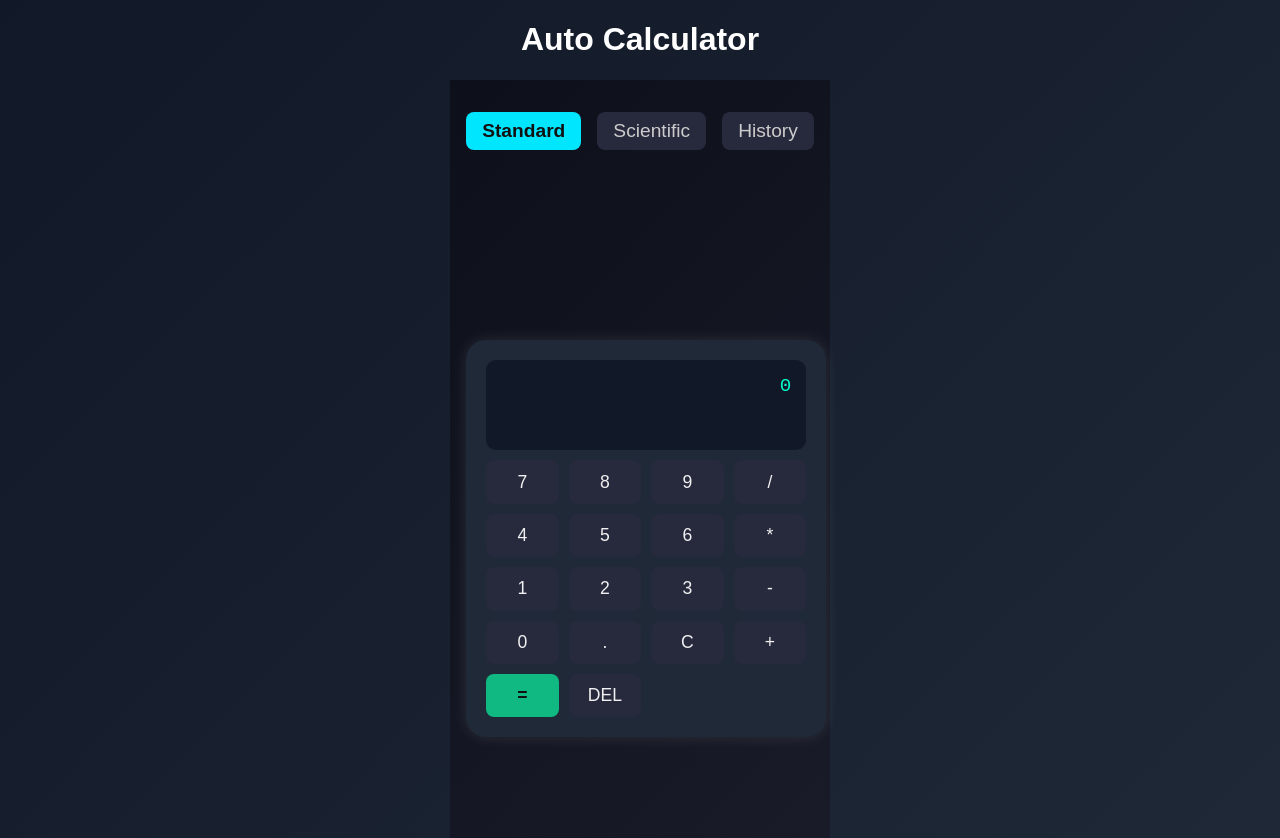
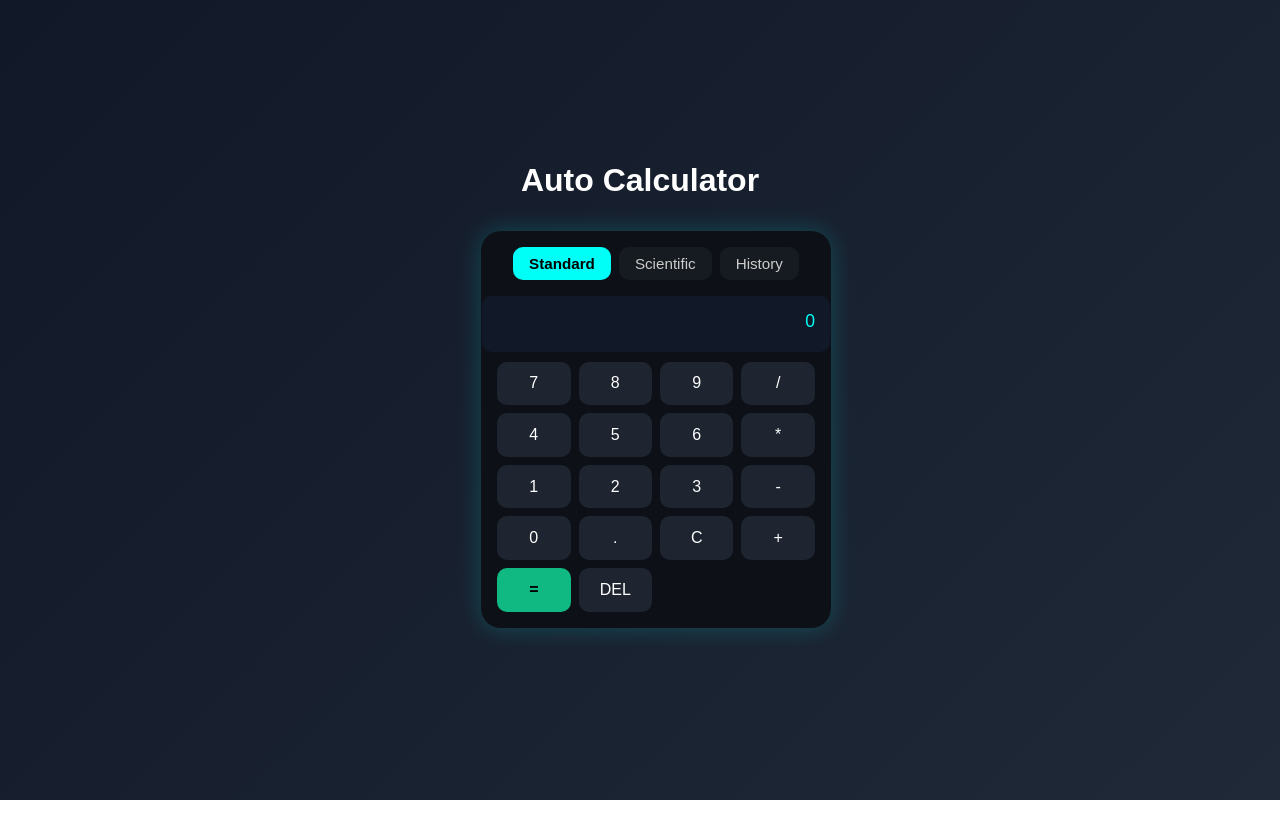
Before and after one commit to tahseen-fathima98/smart-calculator-frontend, a React (Vite) app: page / in a window 1280 px wide. Shown: the top 838 px of the page. After the commit the page ends 800 px from the top, so only its background shows below. Built offline with nearby package versions, Linux system fonts and the light colour scheme.

Commit message:
made the design a bit more clean

```diff
--- a/src/components/Calculator.css
+++ b/src/components/Calculator.css
@@ -1,105 +1,114 @@
-.calculator-wrapper {
+.calculator-container {
+  background: #0d1117;
+  color: #00fff7;
+  width: 100%;
+  max-width: 340px;
+  margin: 2rem auto;
+  padding: 1rem;
+  border-radius: 20px;
+  box-shadow: 0 0 25px rgba(0, 255, 255, 0.2);
   display: flex;
   flex-direction: column;
   align-items: center;
-  min-height: 100vh;
-  background: linear-gradient(135deg, #0d0f1a, #1a1c2a);
-  color: #e0e0e0;
-  padding: 2rem 1rem;
-  font-family: "Poppins", sans-serif;
 }
 
-.mode-tabs {
+/* Mode buttons inside calculator */
+.mode-switch {
   display: flex;
-  gap: 1rem;
+  gap: 0.5rem;
   margin-bottom: 1rem;
 }
 
 .mode-btn {
-  background: #27293d;
+  padding: 0.5rem 1rem;
+  background: #161b22;
+  border: none;
+  border-radius: 10px;
   color: #ccc;
-  border: none;
-  border-radius: 8px;
-  padding: 0.5rem 1rem;
   cursor: pointer;
-  transition: 0.3s;
+  font-size: 0.95rem;
+  transition: 0.2s;
 }
 
 .mode-btn.active {
-  background: #00e6ff;
-  color: #111;
+  background: #00fff7;
+  color: #000;
   font-weight: bold;
 }
 
-.mode-btn:hover {
-  transform: scale(1.05);
+.display {
+  background: #161b22;
+  padding: 1rem;
+  width: 100%;
+  border-radius: 10px;
+  text-align: right;
+  margin-bottom: 1rem;
+  word-wrap: break-word;
 }
 
-.calculator {
-  background: #1e1e2f;
-  border-radius: 1rem;
-  padding: 1rem;
-  box-shadow: 0 0 20px rgba(0, 255, 255, 0.3);
-  max-width: 360px;
+.expression {
+  font-size: 1.1rem;
+  color: #00fff7;
+}
+
+.result {
+  margin-top: 0.3rem;
+}
+
+.final-result {
+  font-size: 1.5rem;
+  font-weight: bold;
+  color: #00ffa2;
+}
+
+/* Loader animation */
+.loader {
+  font-size: 0.9rem;
+  color: #888;
+  animation: blink 1s infinite ease-in-out;
+}
+
+@keyframes blink {
+  0%, 100% {
+    opacity: 0.5;
+  }
+  50% {
+    opacity: 1;
+  }
+}
+
+/* Button grid layout */
+.buttons-grid {
+  display: grid;
+  grid-template-columns: repeat(4, 1fr);
+  gap: 0.5rem;
   width: 100%;
 }
 
-.display {
-  background: #0e0e1a;
-  border-radius: 0.5rem;
-  padding: 1rem;
-  text-align: right;
-  margin-bottom: 1rem;
-  font-family: monospace;
-  color: #00e6ff;
-  min-height: 60px;
-}
-
-.expression {
-  font-size: 1.2rem;
-}
-
-.result {
-  font-size: 1.5rem;
-  color: #0aff9d;
-}
-
-.buttons {
-  display: grid;
-  grid-template-columns: repeat(4, 1fr);
-  gap: 0.6rem;
-}
-
 .btn {
-  background: #27293d;
+  background: #1e2530;
   border: none;
-  color: #f0f0f0;
-  font-size: 1.1rem;
-  border-radius: 0.5rem;
-  padding: 0.7rem;
+  border-radius: 10px;
+  padding: 0.8rem;
+  color: #fff;
+  font-size: 1rem;
   cursor: pointer;
-  transition: all 0.2s;
+  transition: 0.2s;
 }
 
 .btn:hover {
-  background: #00e6ff;
-  color: #111;
-  transform: scale(1.05);
+  background: #00fff744;
 }
 
 .equal {
-  background: #0aff9d;
-  color: #111;
+  background: #00bfa5;
+  color: #000;
   font-weight: bold;
 }
 
 .history-panel {
-  background: #1b1b29;
-  border-radius: 1rem;
   width: 100%;
-  max-width: 360px;
-  padding: 1rem;
-  box-shadow: 0 0 15px rgba(0, 255, 255, 0.1);
+  text-align: left;
 }
 
 .history-header {
@@ -109,25 +118,56 @@
 }
 
 .clear-btn {
-  background: #ff5c5c;
+  background: #ff5555;
+  border: none;
+  border-radius: 6px;
   color: white;
-  border: none;
-  border-radius: 0.3rem;
-  padding: 0.3rem 0.6rem;
+  padding: 0.3rem 0.7rem;
   cursor: pointer;
 }
 
-.history-list {
-  max-height: 250px;
-  overflow-y: auto;
-  margin-top: 0.5rem;
+.no-history {
+  color: #aaa;
+  text-align: center;
+  margin-top: 1rem;
 }
 
-.history-item {
+.history-list {
+  list-style: none;
+  padding: 0;
+  margin-top: 0.5rem;
+  max-height: 200px;
+  overflow-y: auto;
+}
+
+.history-list li {
+  background: #161b22;
+  margin: 0.3rem 0;
+  padding: 0.5rem;
+  border-radius: 8px;
   display: flex;
   justify-content: space-between;
-  font-family: monospace;
-  font-size: 0.9rem;
-  border-bottom: 1px solid #333;
-  padding: 0.3rem 0;
+  color: #00eaff;
 }
+
+/* Responsive */
+@media (max-width: 480px) {
+  .calculator-container {
+    max-width: 95%;
+    padding: 0.8rem;
+  }
+
+  .mode-btn {
+    padding: 0.4rem 0.8rem;
+    font-size: 0.85rem;
+  }
+
+  .btn {
+    padding: 0.6rem;
+    font-size: 0.9rem;
+  }
+
+  .final-result {
+    font-size: 1.3rem;
+  }
+}
--- a/src/components/Calculator.jsx
+++ b/src/components/Calculator.jsx
@@ -5,7 +5,8 @@ export default function Calculator() {
   const [expression, setExpression] = useState("");
   const [result, setResult] = useState("");
   const [history, setHistory] = useState([]);
-  const [mode, setMode] = useState("standard"); // standard | scientific | history
+  const [mode, setMode] = useState("standard");
+  const [loading, setLoading] = useState(false);
 
   const handleClick = (value) => {
     if (value === "C") {
@@ -23,35 +24,77 @@ export default function Calculator() {
   const calculate = async () => {
     if (!expression) return;
     try {
+      setLoading(true);
+      setResult(""); // Clear old result before new calc
       const response = await fetch(
-        `https://smart-calculator-backend-nlwc.onrender.com/v4?expr=${encodeURIComponent(expression)}`
+        `https://smart-calculator-backend-nlwc.onrender.com/v4?expr=${encodeURIComponent(
+          expression
+        )}`
       );
-      const data = await response.text();
-      setResult(data);
-      setHistory((prev) => [{ expr: expression, res: data }, ...prev.slice(0, 9)]);
-    } catch {
+      const data = await response.json();
+      setResult(data.result);
+      setHistory([{ exp: expression, res: data.result }, ...history]);
+    } catch (error) {
       setResult("Error");
+    } finally {
+      setLoading(false);
     }
   };
 
-  const buttonsStandard = [
-    "7", "8", "9", "/",
-    "4", "5", "6", "*",
-    "1", "2", "3", "-",
-    "0", ".", "C", "+",
-    "=", "DEL"
+  const clearHistory = () => setHistory([]);
+
+  const standardButtons = [
+    "7",
+    "8",
+    "9",
+    "/",
+    "4",
+    "5",
+    "6",
+    "*",
+    "1",
+    "2",
+    "3",
+    "-",
+    "0",
+    ".",
+    "C",
+    "+",
+    "=",
+    "DEL",
   ];
 
-  const buttonsScientific = [
-    "sin(", "cos(", "tan(", "log(", "sqrt(",
-    ...buttonsStandard
+  const scientificButtons = [
+    "sin(",
+    "cos(",
+    "tan(",
+    "log(",
+    "sqrt(",
+    "7",
+    "8",
+    "9",
+    "/",
+    "4",
+    "5",
+    "6",
+    "*",
+    "1",
+    "2",
+    "3",
+    "-",
+    "0",
+    ".",
+    "+",
+    "=",
+    "DEL",
+    "C",
   ];
 
-  const getButtons = () => (mode === "scientific" ? buttonsScientific : buttonsStandard);
+  const buttons = mode === "scientific" ? scientificButtons : standardButtons;
 
   return (
-    <div className="calculator-wrapper">
-      <div className="mode-tabs">
+    <div className="calculator-container">
+      <div className="mode-switch">
         {["standard", "scientific", "history"].map((m) => (
           <button
             key={m}
@@ -64,14 +107,20 @@ export default function Calculator() {
       </div>
 
       {mode !== "history" ? (
-        <div className="calculator">
+        <>
           <div className="display">
             <div className="expression">{expression || "0"}</div>
-            <div className="result">{result ? `= ${result}` : ""}</div>
+            <div className="result">
+              {loading ? (
+                <div className="loader">Calculating...</div>
+              ) : (
+                result && <span className="final-result">{result}</span>
+              )}
+            </div>
           </div>
 
-          <div className="buttons">
-            {getButtons().map((btn, index) => (
+          <div className="buttons-grid">
+            {buttons.map((btn, index) => (
               <button
                 key={index}
                 onClick={() => handleClick(btn)}
@@ -81,29 +130,27 @@ export default function Calculator() {
               </button>
             ))}
           </div>
-        </div>
+        </>
       ) : (
         <div className="history-panel">
           <div className="history-header">
             <h3>🧾 History</h3>
-            {history.length > 0 && (
-              <button className="clear-btn" onClick={() => setHistory([])}>
-                Clear
-              </button>
-            )}
+            <button className="clear-btn" onClick={clearHistory}>
+              Clear
+            </button>
           </div>
-          <div className="history-list">
-            {history.length === 0 ? (
-              <p>No calculations yet</p>
-            ) : (
-              history.map((item, idx) => (
-                <div key={idx} className="history-item">
-                  <span>{item.expr}</span>
-                  <span>= {item.res}</span>
-                </div>
-              ))
-            )}
-          </div>
+          {history.length === 0 ? (
+            <p className="no-history">No calculations yet</p>
+          ) : (
+            <ul className="history-list">
+              {history.map((h, i) => (
+                <li key={i}>
+                  <span>{h.exp}</span>
+                  <span>= {h.res}</span>
+                </li>
+              ))}
+            </ul>
+          )}
         </div>
       )}
     </div>
```
